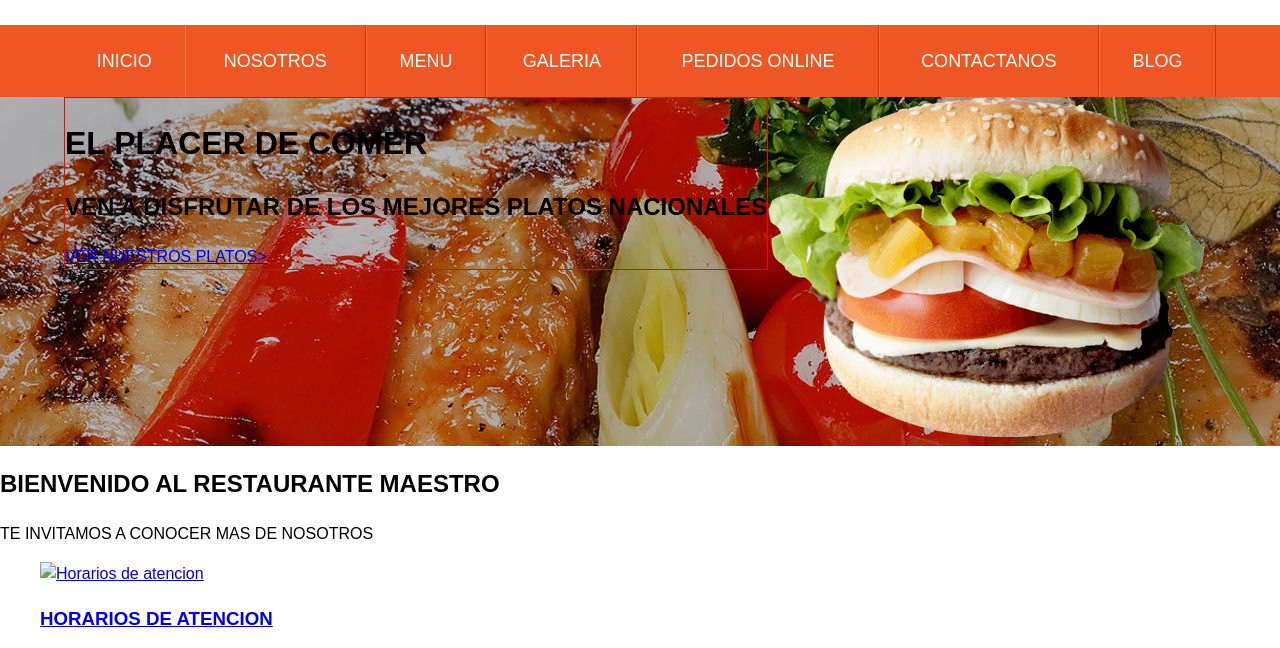
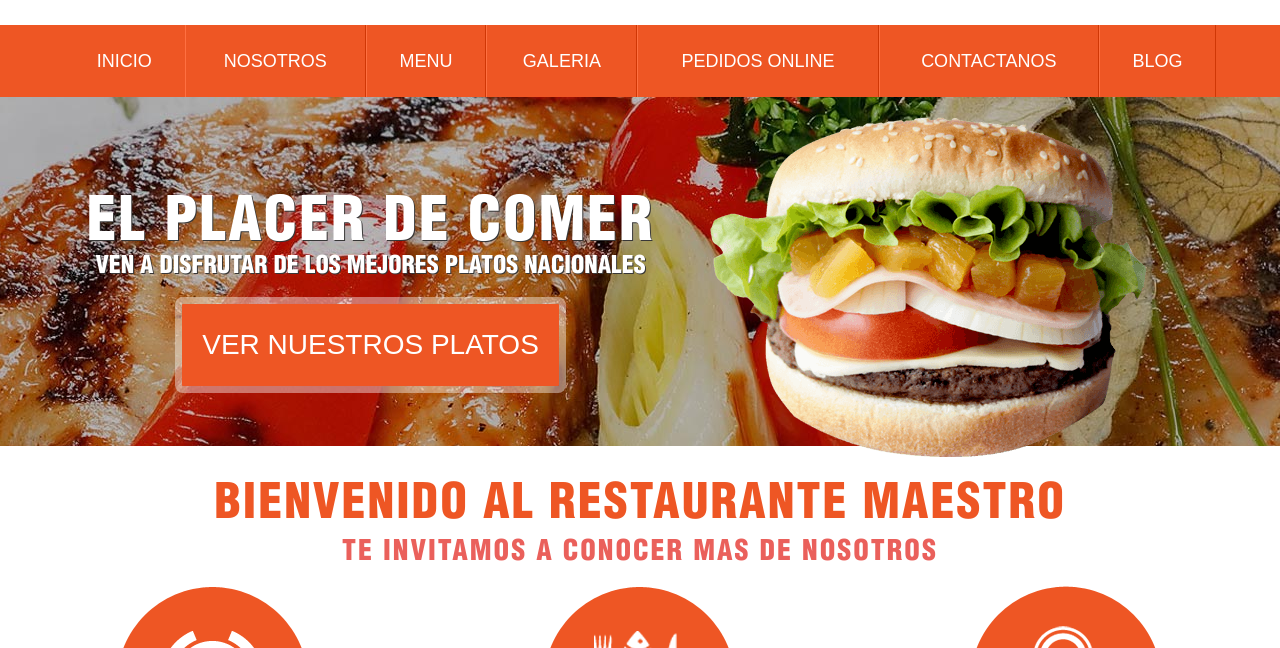
Before and after one commit to alexisalen/resto.com, a plain HTML site: page index.html in a window 1280 px wide. Shown: the part 112-760 px from the top of the page. Drawn offline with Linux system fonts and the light colour scheme.

Commit message:
hero and welcome styling

```diff
--- a/index.html
+++ b/index.html
@@ -63,7 +63,7 @@
       <div class="texto-presentacion">
         <h1>EL PLACER DE COMER</h1>
         <h2>VEN A DISFRUTAR DE LOS MEJORES PLATOS NACIONALES</h2>
-        <a href="#" class="boton-principal">VER NUESTROS PLATOS></a>
+        <a href="#" class="boton-principal">VER NUESTROS PLATOS</a>
       </div>
 
       <div class="imagen-presentacion">
@@ -83,7 +83,7 @@
 
       <figure>
         <a href="#">
-          <img src="src/img/xxx.jpg" alt="Horarios de atencion">
+          <img src="src\img\horario-atencion.png" alt="Horarios de atencion">
           <h3>HORARIOS DE ATENCION</h3>
         </a>
 
@@ -96,7 +96,7 @@
 
       <figure>
         <a href="#">
-          <img src="src/img/xxx.jpg" alt="Nuestra carta">
+          <img src="src\img\nuestra-carta.png" alt="Nuestra carta">
           <h3>NUESTRA CARTA</h3>
         </a>
 
@@ -109,7 +109,7 @@
 
       <figure>
         <a href="#">
-          <img src="src/img/xxx.jpg" alt="Nuestros locales">
+          <img src="src\img\nuestros-locales.png" alt="Nuestros locales">
           <h3>NUESTROS LOCALES</h3>
         </a>
 
--- a/src/css/main.css
+++ b/src/css/main.css
@@ -1,3 +1,17 @@
+/*Carga de Fuentes*/
+@font-face {
+	font-family:'MiHelvetica';
+	src: url('../fonts/HelveticaLT-Condensed-Black_gdi.eot');
+	src: url('../fonts/HelveticaLT-Condensed-Black_gdi.eot?#iefix') format('embedded-opentype'),
+	url('../fonts/HelveticaLT-Condensed-Black_gdi.woff') format('woff'),
+	url('../fonts/HelveticaLT-Condensed-Black_gdi.ttf') format('truetype'),
+	url('../fonts/HelveticaLT-Condensed-Black_gdi.svg#HelveticaLT-Condensed-Black') format('svg');
+	font-weight: 900;
+	font-style: normal;
+	font-stretch: normal;
+}
+
+
 /*ESTILOS GENERALES*/
 *,
 *:before,
@@ -11,10 +25,11 @@ body {
   font: 100% /1.5 Arial, sans-serif;
 }
 
-.contenedor {
-  overflow: hidden;
-  width: 90%;
-  margin: 0 auto;
+.contenedor{
+	display: table;
+	clear: both;
+	width: 90%;
+	margin: 0 auto;
 }
 
 /*ESTILOS PARA ENCABEZADO*/
@@ -175,13 +190,109 @@ section.presentacion {
 }
 
 section.presentacion .texto-presentacion{
-  float:left;
-  widows: 53.21739130434783%;
-  border: 1px solid red;
+	float: left;
+	width: 53.21739130434783%;
+	text-align: center;
 }
 
-section.presentacion .images-presentacion{
-  float:right;
-  widows: 43.91304347826087%;
-  border: 1px solid red;
+section.presentacion .texto-presentacion h1{
+	font-family: 'MiHelvetica';
+	color: white;
+	text-shadow: 1px 1px 0 rgb(56, 55, 55);
+	font-size: 3.75em; /*60-16*/
+	letter-spacing: 2px;
+	margin: 1.466666666666667em 0 0 0;/*88-60*/
+	line-height: 1.1;
 }
+section.presentacion .texto-presentacion h2{
+	font-family: 'MiHelvetica';
+	color: white;
+	text-shadow: 1px 1px 0 rgb(56, 55, 55);
+	font-size: 1.5em; /*24-16*/
+	margin:0;
+	line-height: 1.1;
+}
+section.presentacion .texto-presentacion .boton-principal{
+	display: inline-block;
+	color: white;
+
+	font-size:1.75em; /* 28-16*/
+	padding: 0.7142857142857143em; /*20-28*/
+	border: 0.25em solid rgba(255, 255, 255, 0.42);/*5-20*/
+	border-radius: 0.2857142857142857em; /*8-28*/
+	background-color: #ee5624;
+	background-clip: padding-box;
+	text-decoration: none;
+	margin: 0.7142857142857143em 0 0 0; /*20-28*/
+	-webkit-transition:all .3s ease;
+	-o-transition: all .3s ease;
+	transition: all .3s ease;
+
+}
+section.presentacion .texto-presentacion .boton-principal:hover{
+	border: 0.25em solid rgba(255, 255, 255, 0.87);/*5-20*/
+	background-color: #CA3200;
+}
+
+
+section.presentacion .imagen-presentacion{
+	float: right;
+	width: 43.91304347826087%;
+}
+
+section.presentacion .imagen-presentacion img{
+	position: relative;
+	top:1.25em; /*20-16*/
+}
+
+/*ESTILOS PARA BIENVENIDOS*/
+
+.bienvenidos h2 {
+  font-family: 'MiHelvetica';
+  color: #ee5624;
+  font-size: 3em; /*48-16*/
+  letter-spacing: 2px;
+  margin: 0.583333333333333em 0 0 0; /*28-48*/
+  line-height: 1.1;
+  text-align: center;
+}
+
+.bienvenidos p {
+  font-family: 'MiHelvetica';
+  color: #ea605b;
+  font-size: 1.75em; /*28-16*/
+  letter-spacing: 2px;
+  margin: 0.2857142857142857em 0 0 0; /*8-48*/
+  line-height: 1.1;
+  text-align: center;
+}
+
+.bloque-bienvenidos {
+  display: table;
+  margin:0.3125em 0 0 0; /*5-16*/
+}
+
+.bloque-bienvenidos figure {
+  display: table-cell;
+  text-align: center;
+  padding: 0.9375em; /*15-35*/
+
+}
+
+.bloque-bienvenidos figure a {
+  text-decoration: none;
+  display: block;
+}
+
+.bloque-bienvenidos figure a h3:hover {
+  color: #5a605b;
+}
+
+.bienvenidos h3 {
+  font-family: 'MiHelvetica';
+  color: #ee5624;
+  font-size: 1.5625em; /*25-16*/
+  letter-spacing: 2px;
+  margin: 0.6em 0 0.4em 0; /*15 0 10 0*/
+  line-height: 1.1;
+}
```
